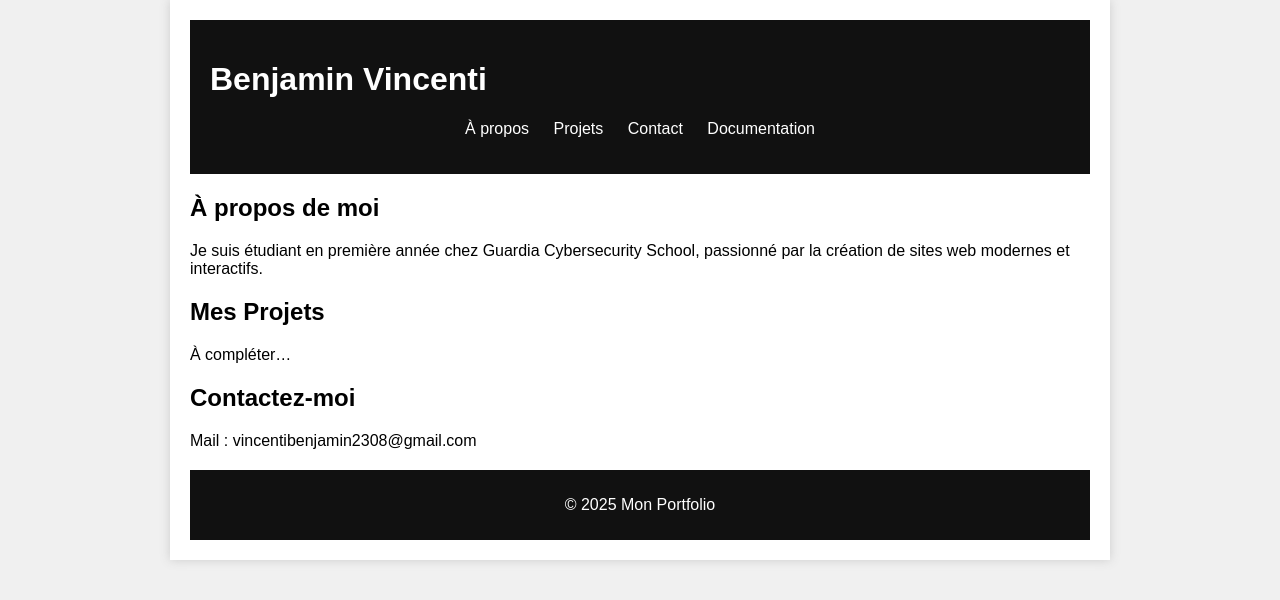
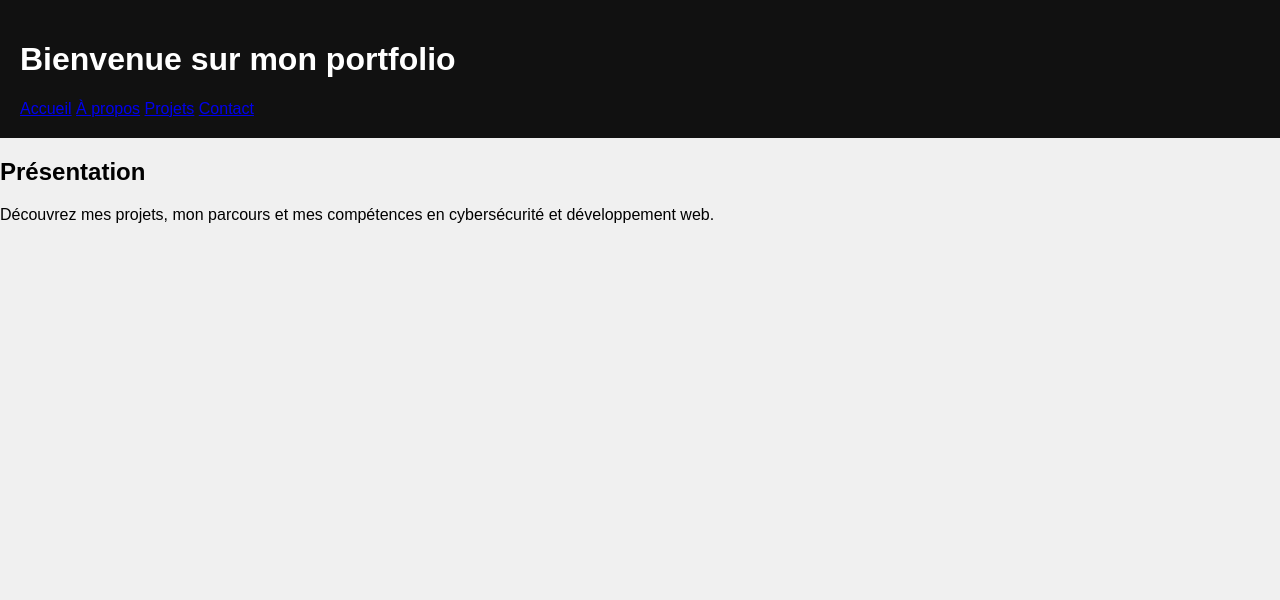
Before and after one commit to vbenji23/portfolio.io, a plain HTML site: page index.html in a window 1280 px wide. Drawn offline with Linux system fonts and the light colour scheme.

Commit message:
Update index.html

```diff
--- a/index.html
+++ b/index.html
@@ -2,44 +2,28 @@
 <html lang="fr">
 <head>
   <meta charset="UTF-8">
-  <meta name="viewport" content="width=device-width, initial-scale=1.0">
-  <title>Portfolio de Benjamin Vincenti</title>
+  <title>Accueil - Portfolio</title>
   <link rel="stylesheet" href="styles.css">
+
+  <!-- Sécurité -->
+  <meta http-equiv="Content-Security-Policy" content="default-src 'self'; script-src 'self'; style-src 'self'; img-src 'self' data:;">
+  <meta http-equiv="X-Content-Type-Options" content="nosniff">
+  <meta http-equiv="X-Frame-Options" content="DENY">
+  <meta http-equiv="Permissions-Policy" content="geolocation=(), microphone=(), camera=()">
 </head>
 <body>
-  <div class="container">
   <header>
-      <h1>Benjamin Vincenti</h1>
+    <h1>Bienvenue sur mon portfolio</h1>
     <nav>
-        <ul>
-          <li><a href="#about">À propos</a></li>
-          <li><a href="#projects">Projets</a></li>
-          <li><a href="#contact">Contact</a></li>
-          <li><a href="docs/README.md" target="_blank">Documentation</a></li>
-        </ul>
+      <a href="index.html">Accueil</a>
+      <a href="apropos.html">À propos</a>
+      <a href="projets.html">Projets</a>
+      <a href="contacteme.html">Contact</a>
     </nav>
   </header>
-
   <main>
-      <section id="about">
-        <h2>À propos de moi</h2>
-        <p>Je suis étudiant en première année chez Guardia Cybersecurity School, passionné par la création de sites web modernes et interactifs.</p>
-      </section>
-
-      <section id="projects">
-        <h2>Mes Projets</h2>
-        <p>À compléter…</p>
-      </section>
-
-      <section id="contact">
-        <h2>Contactez-moi</h2>
-        <p>Mail : vincentibenjamin2308@gmail.com</p>
-      </section>
+    <h2>Présentation</h2>
+    <p>Découvrez mes projets, mon parcours et mes compétences en cybersécurité et développement web.</p>
   </main>
-
-    <footer>
-      <p>© 2025 Mon Portfolio</p>
-    </footer>
-  </div>
 </body>
 </html>
```
Lines whose indentation alone changed are shown as unchanged.
